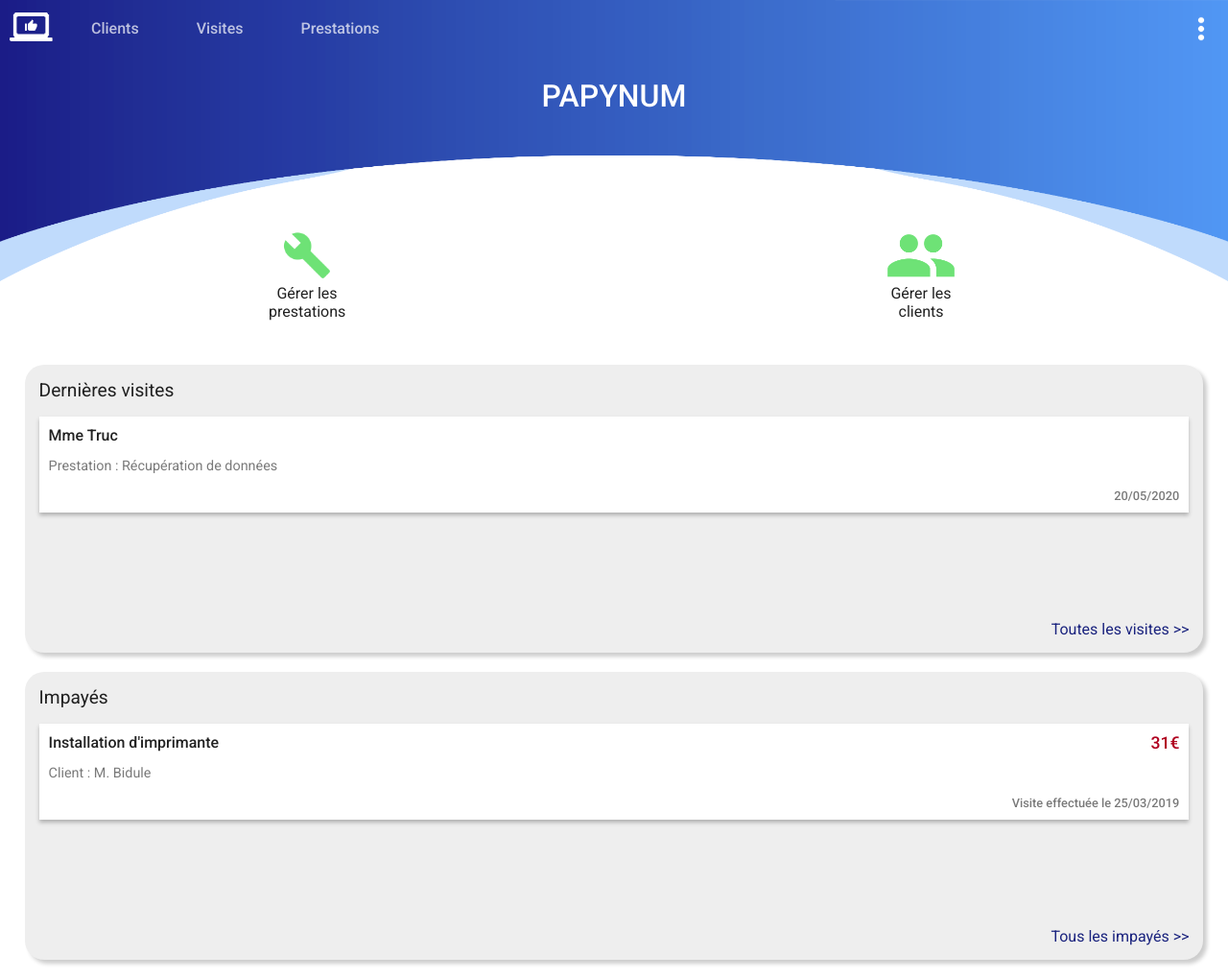
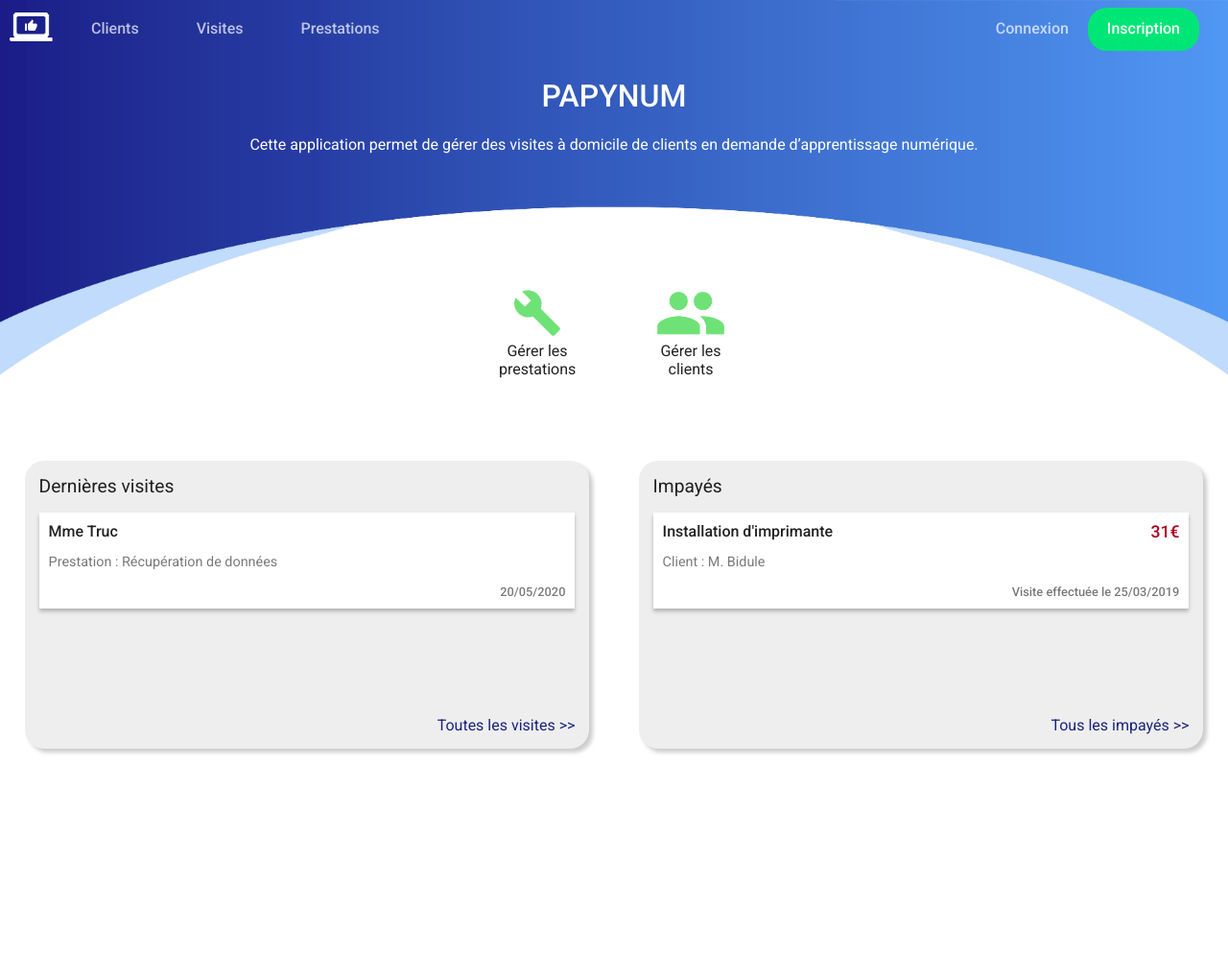
Before and after one commit to Serrazelgobaa/stage-app, a PHP site: page / in a window 1280 px wide. Shown: the whole page at 96% size. After the commit the page ends 785 px from the top, so only its background shows below. Run offline with PHP 8.4, Linux system fonts and the light colour scheme.

Commit message:
accueil responsive

```diff
--- a/index.php
+++ b/index.php
@@ -21,9 +21,16 @@
 				</ul>
 
 			</div>
-			<img src="images/menu_profil.png" height="36px" width="36px">
+			<div id="align-right">
+				<ul id="login">
+					<a href="#"><li>Connexion</li></a>
+					<a href="#"><li id="btn_signup">Inscription</li></a>
+				</ul>
+				<img src="images/menu_profil.png" height="36px" width="36px" id="menu_profil">
+			</div>
 		</nav>
 		<h1>PapyNum</h1>
+		<p>Cette application permet de gérer des visites à domicile de clients en demande d’apprentissage numérique.</p>
 	</header>
 
 	  <div id="menu_hamburger" class="hidden">
@@ -52,7 +59,7 @@
 			</div></a>
 		</div>
 
-
+		<div id="accueil">
 			<section>
 				<div class="section_body">
 					<h2>Dernières visites</h2>
@@ -92,6 +99,7 @@
 					<a href="gestion_visites.php">Tous les impayés >></a>
 				</div>
 			</section>
+		</div>
 	</main>
 
 <script type="text/javascript" src="js/main.js"></script>
--- a/style.css
+++ b/style.css
@@ -24,6 +24,10 @@ header {
 	background-repeat: no-repeat;
 	background-size: 100% 300px;
 	color: white;
+}
+
+header p {
+	display: none;
 }
 
 #croix {
@@ -66,6 +70,10 @@ nav img {
 	margin-left: 10px;
 	margin-right: 10px;
 	cursor: pointer;
+}
+
+#login {
+	display: none;
 }
 
 /* ////////////// MENU BURGER ///////////////////////// */
@@ -484,6 +492,69 @@ input[type=radio] {
 		color: white;
 	}
 
+	#menu_profil {
+		display: none;
+	}
+
+	#login {
+		display: flex;
+		margin: 0;
+		padding: 0;
+		margin-right: 30px;
+		align-items: center;
+	}
+
+	#login li {
+		display: flex;
+		align-items: center;
+		line-height: 60px;
+		padding-left: 20px;
+		padding-right: 20px;
+		font-weight: 500;
+	}
+
+	#login a {
+		color: rgba(255,255,255,0.7);
+	}
+
+	#login a:hover {
+		color: white;
+	}
+
+	#btn_signup {
+		background-color: #00E676;
+		border-radius: 20px;
+		height: 45px;
+		color: white;
+	}
+
+	#btn_signup:hover {
+		background-color: #1ab268;
+	}
+
+	header {
+		height: 400px;
+		background-size: 100% 400px;
+	}
+
+	header p {
+		display: block;
+		text-align: center;
+	}
+
+	#bande_icones {
+		justify-content: center;
+		bottom: 100px;
+	}
+
+	.icon_container {
+		margin-left: 40px;
+		margin-right: 40px;
+	}
+
+	#accueil {
+		display: flex;
+	}
 
 
 }
```
Also changed, not shown: gestion_prestas.php (+7 -1 lines). Lines whose indentation alone changed are shown as unchanged.
